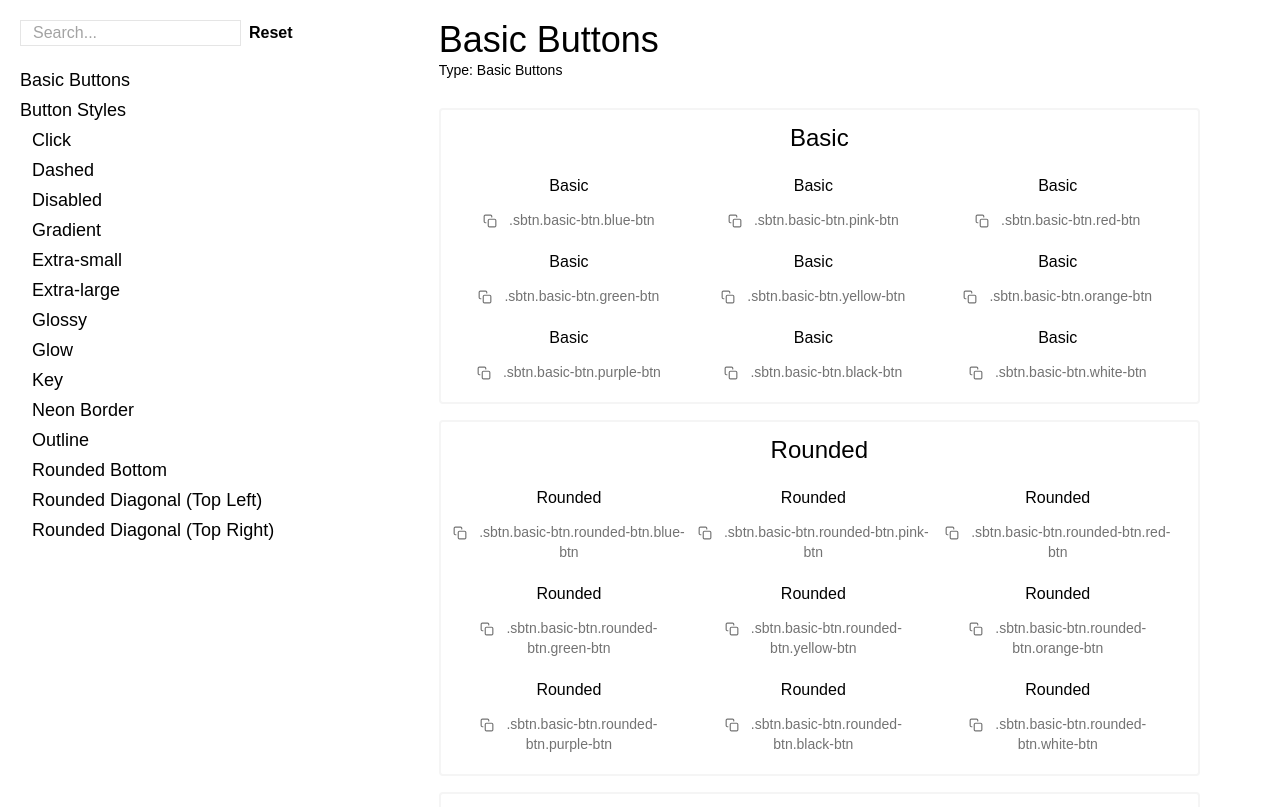
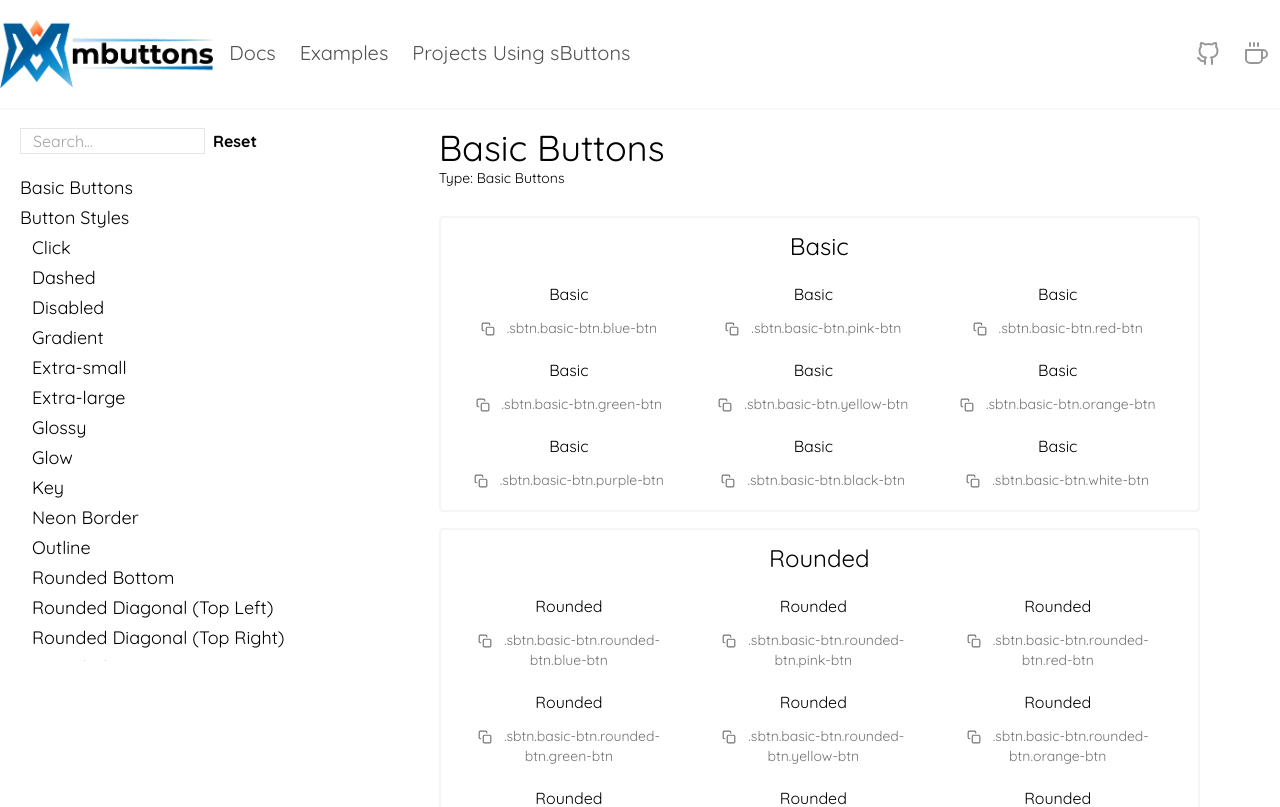
Before and after one commit to thanapoom21/clickableButtons, a Next.js app in the folder app/mbuttons/: page /examples in a window 1280 px wide. Shown: the top 807 px of the page. Built offline with nearby package versions, Linux system fonts and the light colour scheme.

Commit message:
change type assertion and refactor values according to obj props

```diff
--- a/app/mbuttons/src/pages/_document.tsx
+++ b/app/mbuttons/src/pages/_document.tsx
@@ -3,7 +3,12 @@ import { Html, Head, Main, NextScript } from 'next/document'
 export default function Document() {
   return (
     <Html lang="en">
-      <Head />
+      <Head>
+        <link
+          rel="stylesheet"
+          href='https://fonts.googleapis.com/css2?family=Quicksand:wght@300;400;500;600;700&display=swap'
+        ></link>
+      </Head>
       <body>
         <Main />
         <NextScript />
--- a/app/mbuttons/src/pages/examples/index.tsx
+++ b/app/mbuttons/src/pages/examples/index.tsx
@@ -1,5 +1,6 @@
 import React, { useEffect, useState } from 'react'
 import Footer from '../../components/Footer'
+import Common from '../Common'
 import buttons from '../../data/buttons.json'
 import ButtonExample from '../../components/ButtonExample'
 import Sidebar from '../../components/Sidebar'
@@ -7,22 +8,17 @@ import SidebarLink from '../../components/SidebarLink'
 
 interface ButtonObjPropsType {
   button: {
+    title: string
     classes: string
-    label?: string
-    html: string
-    htmlContent?: string
-    text: string
-    title: string
-    variations:
-    | []
-    | {
+    variations: {
       classes: string
       label: string
       html: string
       text: string
     }[]
+    html?: string
+    text?: string
   }
-  html?: string
   type: {
     name: string
     shouldHaveBlockType: boolean
@@ -30,17 +26,23 @@ interface ButtonObjPropsType {
     usesColors?: boolean
     usesText?: boolean
   }
+  html?: string
 }
 
 interface ButtonsJSONType {
-  children?: any
+  type: string
+  label: string
   classes: string
-  label: string
+  children?: {
+    type: string
+    label: string
+    classes: string
+    variations?: any
+  }[]
+  shouldHaveRoundedType?: boolean
+  shouldHaveBlockType?: boolean
   html?: string
   text?: string
-  type?: string
-  shouldHaveRoundedType?: boolean
-  shouldHaveBlockType?: boolean
   usesColors?: boolean
   usesText?: boolean
   variations?:
@@ -54,7 +56,7 @@ interface ButtonsJSONType {
 }
 
 function Examples() {
-  const [currentButton, setCurrentButton] = useState<string | null>(null)
+  const [currentButton, setCurrentButton] = useState<string>('')
   const [sidebarLinks, setSidebarLinks] = useState<JSX.Element[]>([])
 
   useEffect(() => {
@@ -110,20 +112,18 @@ function Examples() {
 
   let buttonProps: ButtonObjPropsType = {
     button: {
+      title: '',
       classes: '',
-      label: undefined,
+      variations: [],
       html: '',
-      htmlContent: undefined,
       text: '',
-      title: '',
-      variations: [],
     },
     type: {
       name: '',
       shouldHaveBlockType: false,
       shouldHaveRoundedType: false,
-      usesColors: undefined,
-      usesText: undefined,
+      usesColors: false,
+      usesText: false,
     },
   }
 
@@ -135,9 +135,7 @@ function Examples() {
           button: {
             title: buttonType.label,
             classes: buttonType.classes,
-            variations: buttonType.variations ? buttonType.variations : [],
-            html: buttonType.html !== undefined ? buttonType.html : '',
-            text: buttonType.text !== undefined ? buttonType.text : '',
+            variations: buttonType.children ? buttonType.children?.map(child => child.variations) : [],
           },
           type: {
             name: buttonType.label,
@@ -154,7 +152,7 @@ function Examples() {
         }
         return true
       } else {
-        return buttonType.children.some((buttonChild: ButtonsJSONType) => {
+        buttonType.children?.some((buttonChild: ButtonsJSONType) => {
           if (buttonChild.type === type) {
             buttonProps = {
               button: {
@@ -195,6 +193,7 @@ function Examples() {
 
   return (
     <div className="examples">
+      <Common activePage="examples" pageTitle={`${buttonProps && buttonProps.button.title ? buttonProps.button.title + ' - ' : ''}Examples`} showMenuButton={true} />
       <div className="flex mt-5">
         <Sidebar>{sidebarLinks}</Sidebar>
         <div className="container content lg:pr-20 md:w-8/12 pl-3">
```
